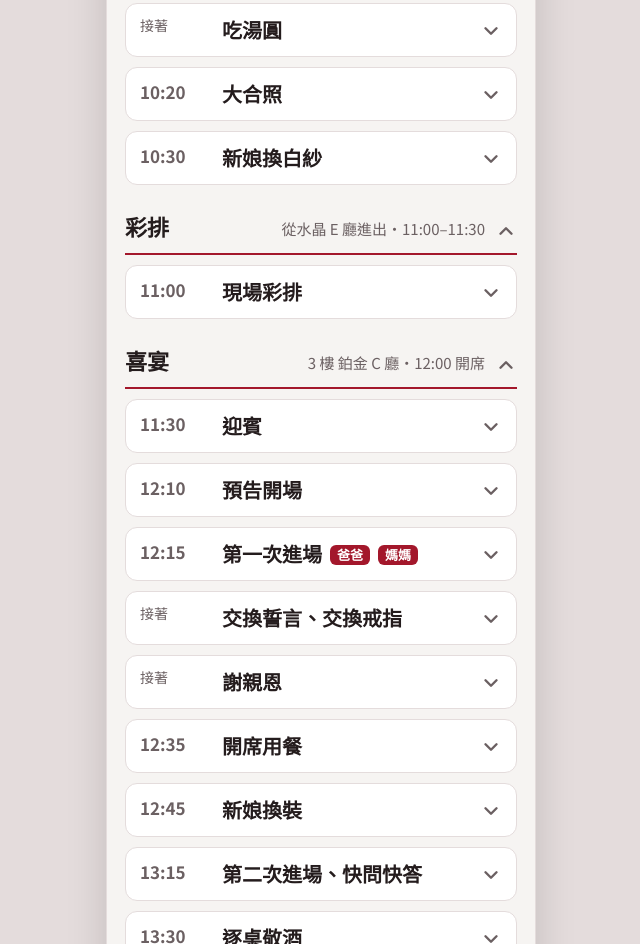
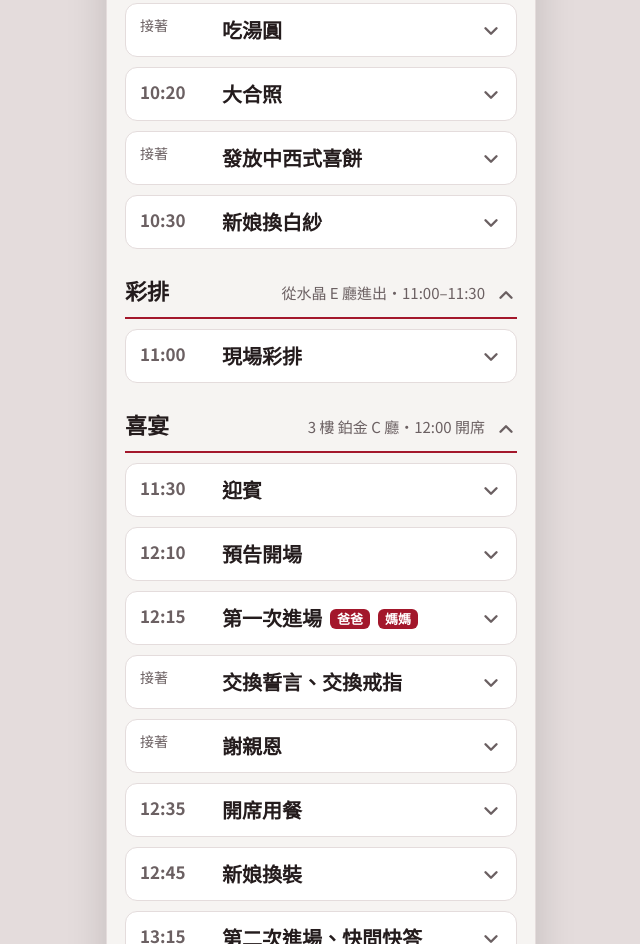
Before and after one commit to JHCtw/wedding, a plain HTML site: page wedding-parents/bride.html in a window 1280 px wide. Shown: the part 1320-2264 px from the top of the page, without its empty margins (319-959 px from the left). Drawn offline with Linux system fonts and the light colour scheme.

Commit message:
Add files via upload

```diff
--- a/wedding-parents/bride.html
+++ b/wedding-parents/bride.html
@@ -216,7 +216,9 @@ const PHASES=[
    t:{b:[["媽媽","為新郎戴上項鍊。戴之前先把項鍊的開口打開。"]]}},
   {id:"yuan",at:"",min:618,title:"吃湯圓",desc:"新人互餵湯圓，儀式圓滿。"},
   {id:"photo",at:"10:20",min:620,title:"大合照",desc:"順序：奉茶長輩 → 男方親友 → 雙方主婚人 → 女方親友。飯店會發湯圓給觀禮親友。",
-   t:both("輪到「雙方主婚人」時上前合照。","合照後，把聘禮桌上的西式喜餅和中式大餅發給現場親友。")},
+   t:both("輪到「雙方主婚人」時上前合照。")},
+  {id:"cake",at:"",min:625,title:"發放中西式喜餅",desc:"聘禮桌上的西式喜餅和中式大餅各 12 盒，由主婚人發放。",
+   t:both("把西式喜餅和中式大餅，先發給到場的親戚。")},
   {id:"dress",at:"10:30",min:630,title:"新娘換白紗",desc:"可以稍作休息。"}
  ]},
  {name:"彩排",where:"從水晶 E 廳進出・11:00–11:30",segs:[
```
Also changed, not shown: wedding-parents/groom.html (+3 -1 lines).
